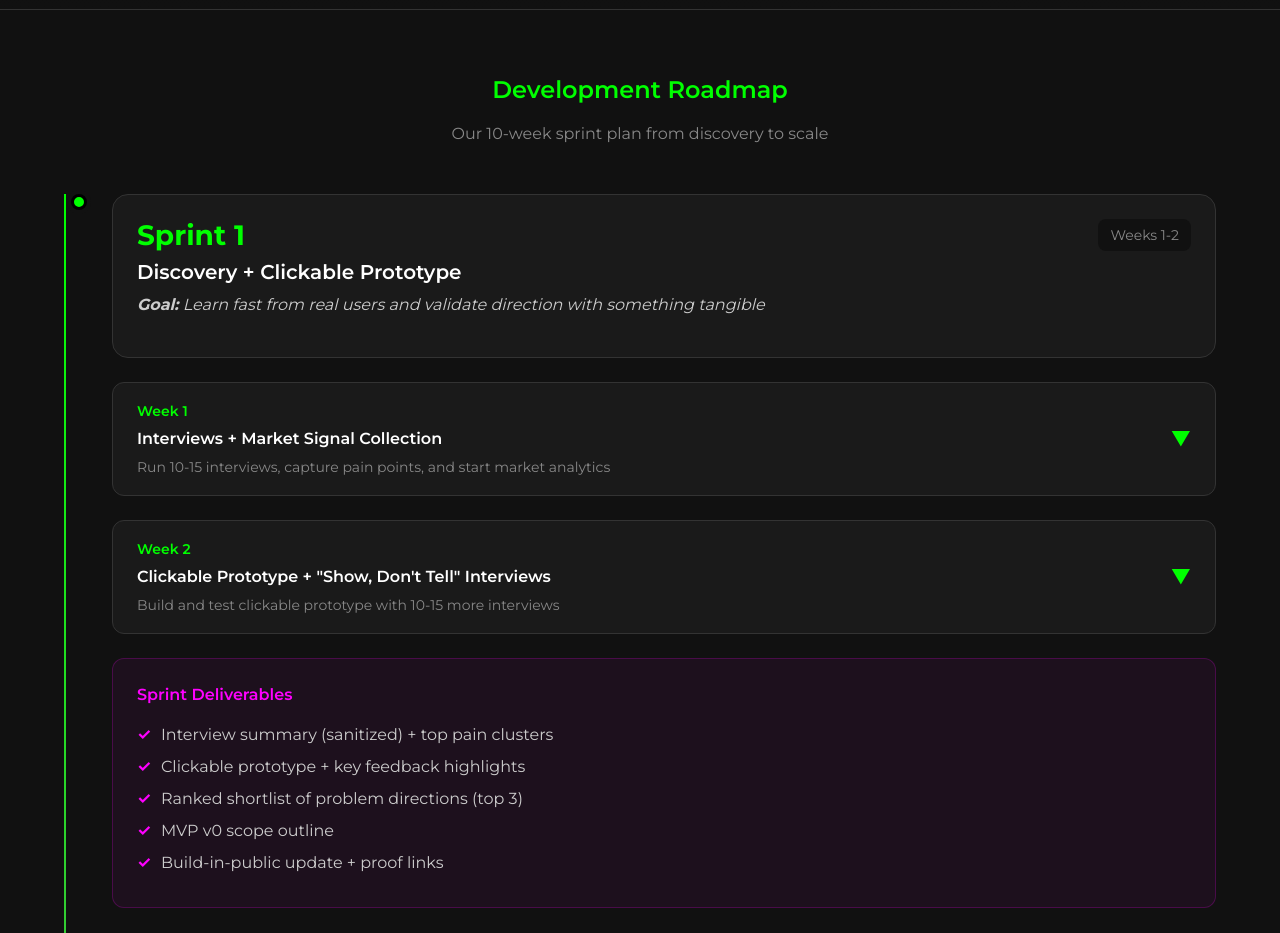
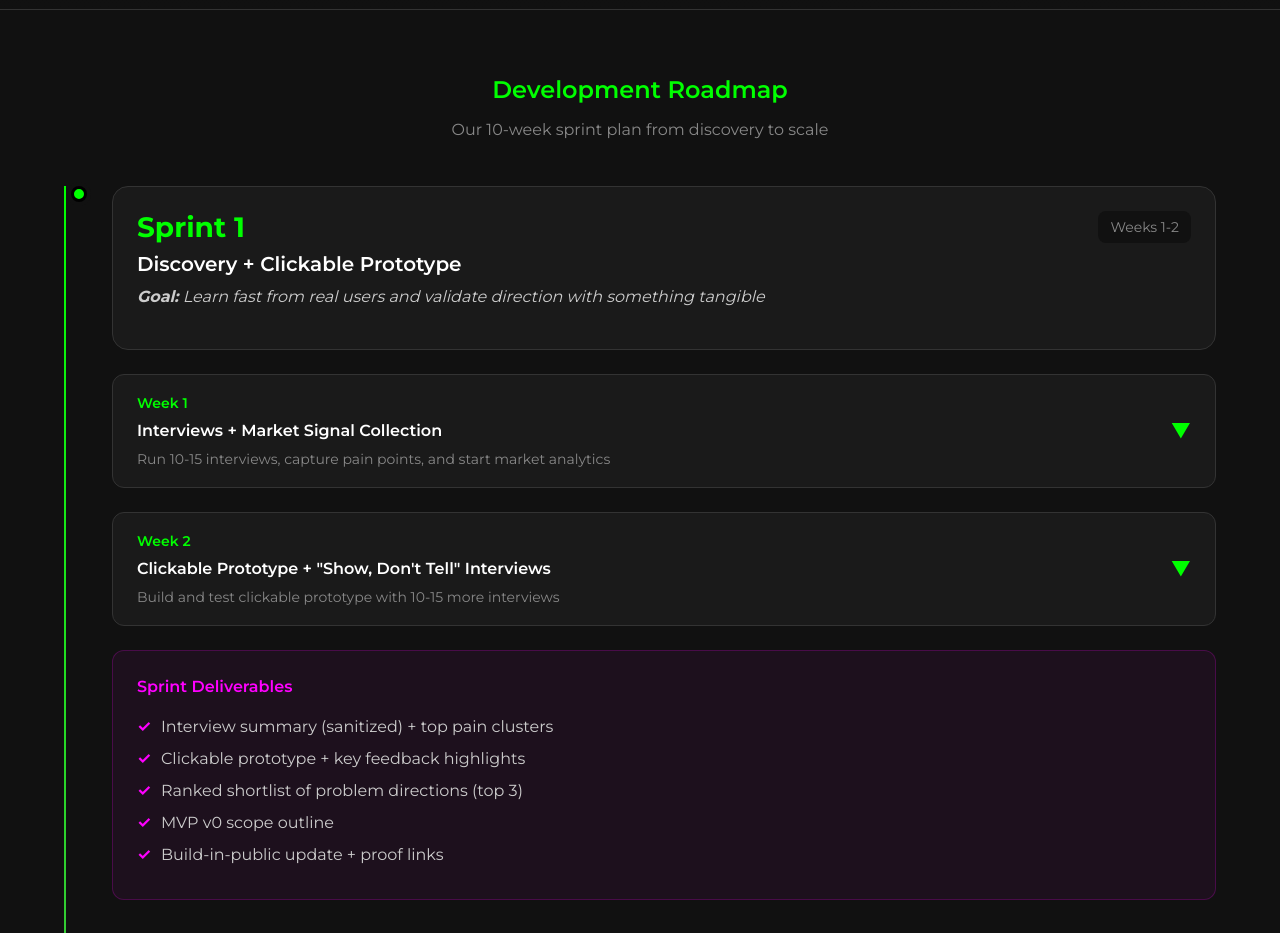
Before and after one commit to ariaember123-gif/ALEXA-ROADMAP, a website: page index.html in a window 1280 px wide. Shown: the part 1460-2393 px from the top of the page. Drawn offline with Linux system fonts and the light colour scheme.

Commit message:
Update styles.css

```diff
--- a/css/styles.css
+++ b/css/styles.css
@@ -364,6 +364,7 @@ section {
     text-align: center;
     color: var(--color-text-muted);
     margin-bottom: var(--spacing-xl);
+   line-height: 16px
 }
 
 .subsection-title {
```
